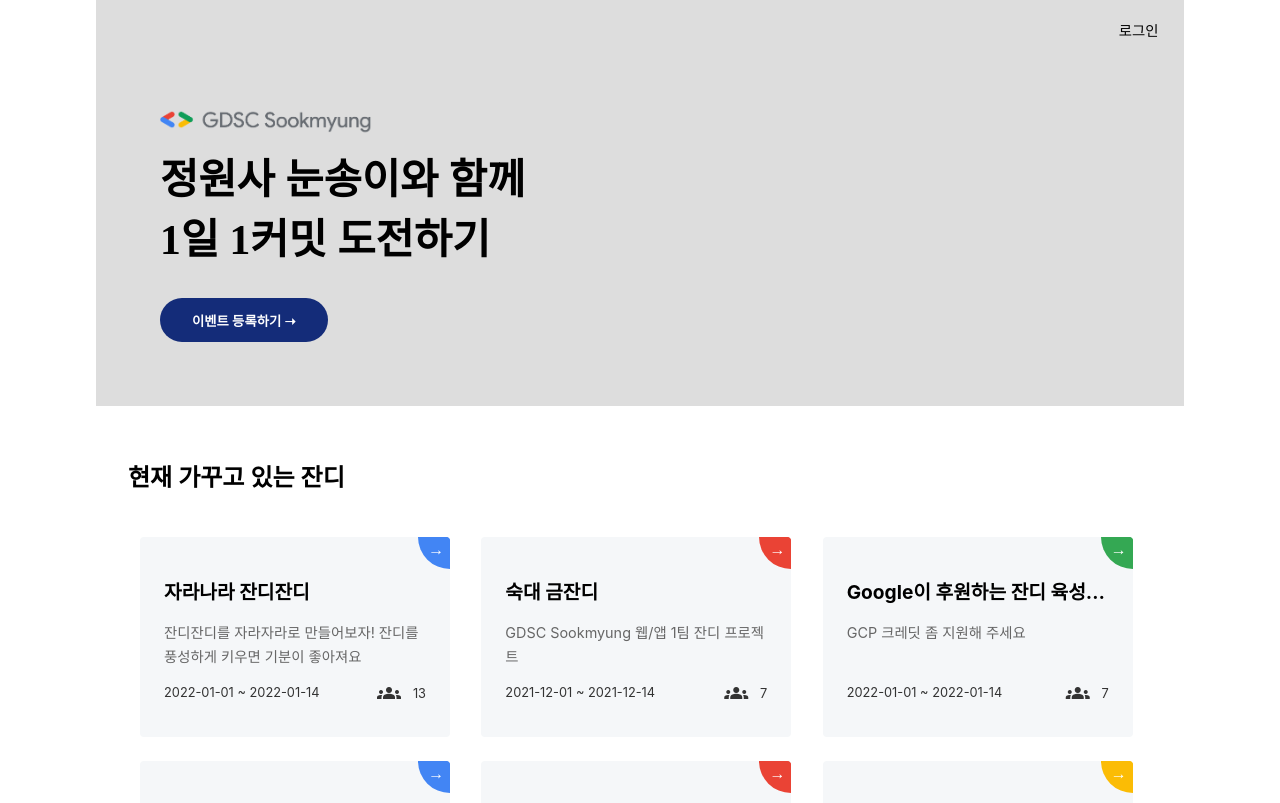
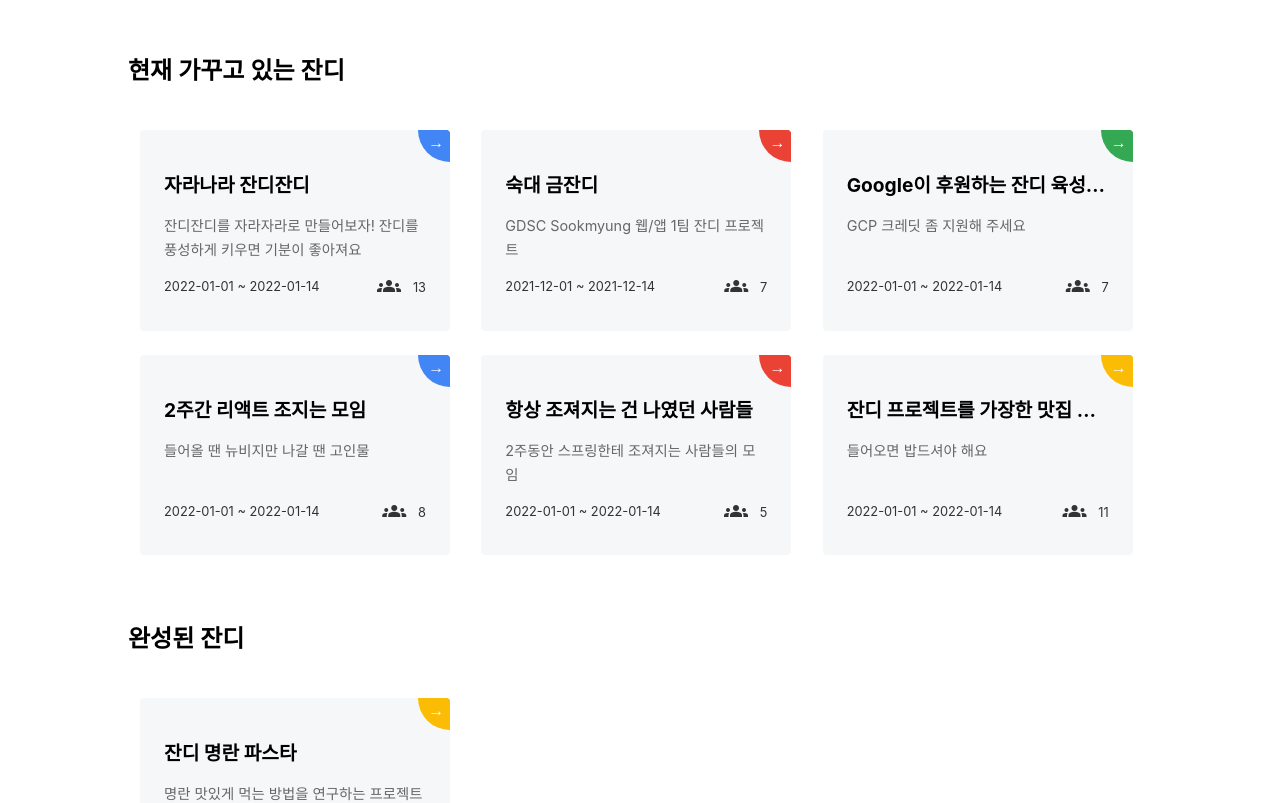
Before and after one commit to mori8/zandi-frontend, a React (Create React App) app: page / in a window 1280 px wide. Shown: the top 803 px of the page. Built offline with nearby package versions, Linux system fonts and the light colour scheme.

Commit message:
Update: route 설정

```diff
--- a/package.json
+++ b/package.json
@@ -10,9 +10,11 @@
     "@types/node": "^12.0.0",
     "@types/react": "^17.0.0",
     "@types/react-dom": "^17.0.0",
+    "axios": "^0.24.0",
     "prop-types": "^15.7.2",
     "react": "^17.0.2",
     "react-dom": "^17.0.2",
+    "react-router-dom": "^6.2.1",
     "react-scripts": "4.0.3",
     "styled-components": "^5.3.3",
     "web-vitals": "^1.0.1"
--- a/src/App.tsx
+++ b/src/App.tsx
@@ -1,23 +1,28 @@
 import React from 'react';
 import Main from './main/main';
-import Header from './main/Header'
+import EventsDetail from './eventsDetail/EventsDetail';
 import Footer from './main/Footer'
 import styled from 'styled-components'
+import { Route, Routes, BrowserRouter as Router } from 'react-router-dom';
 
 
 const App = () => {
   return (
-    <div className="App">
-      <Wrapper>
-        <Header/>
-        <Main/>
-        <Footer/>
-      </Wrapper>
-    </div>
+    <Router>
+      <div className="App">
+        <BodyWrapper>
+          <Routes>
+            <Route path="/" element={<Main/>}/>
+            <Route path="/:id/*" element={<EventsDetail/>}/>
+          </Routes>
+          <Footer/>
+        </BodyWrapper>
+      </div>
+    </Router>
   );
 }
 
-const Wrapper = styled.div`
+const BodyWrapper = styled.div`
   display: flex;
   min-height: 100vh;
   flex-direction: column;
@@ -25,5 +30,4 @@ const Wrapper = styled.div`
   margin: 0 auto;
 `;
 
-
 export default App;
```
Also changed, not shown: 2 other files (tests, documents, lock files or other folders).
